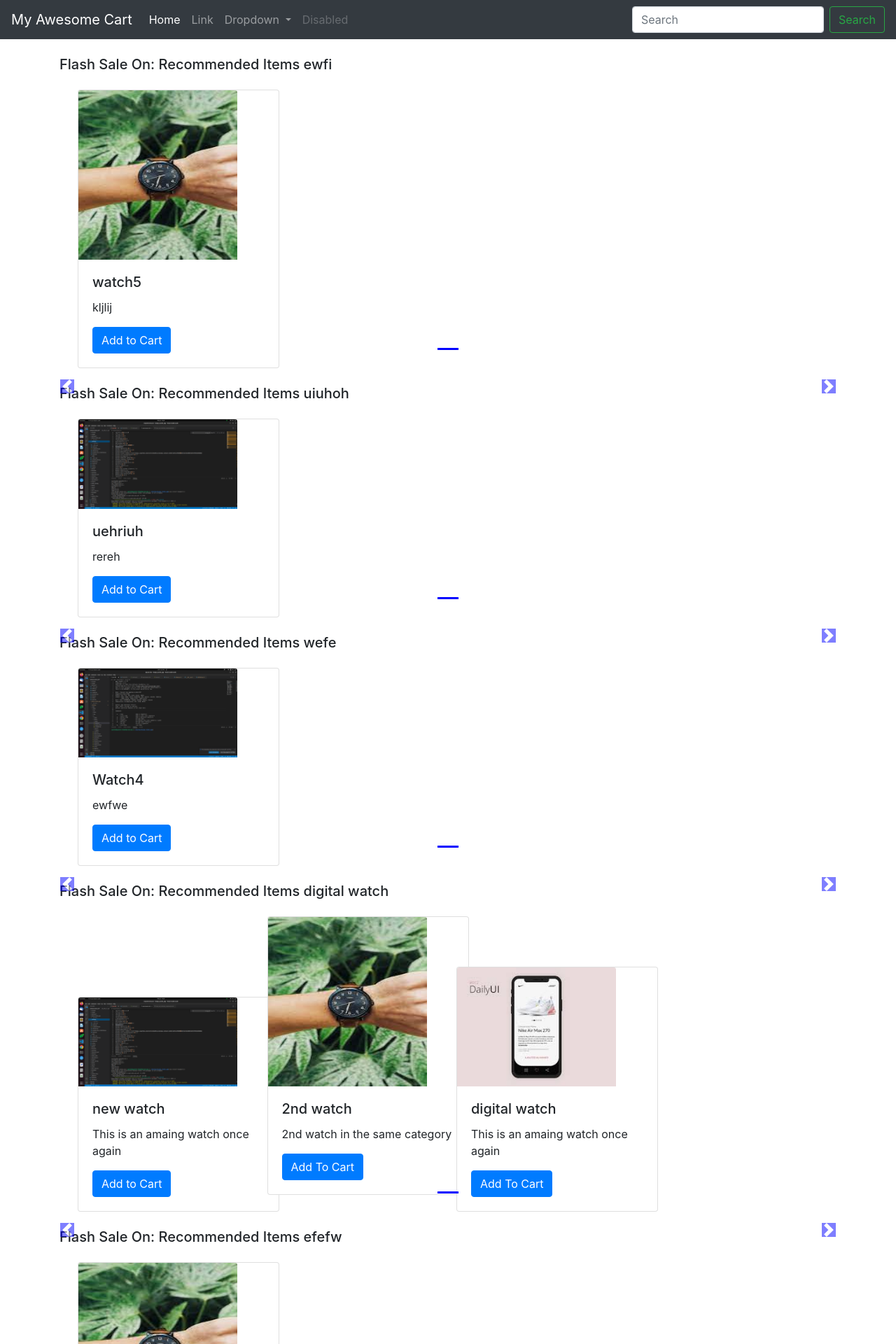
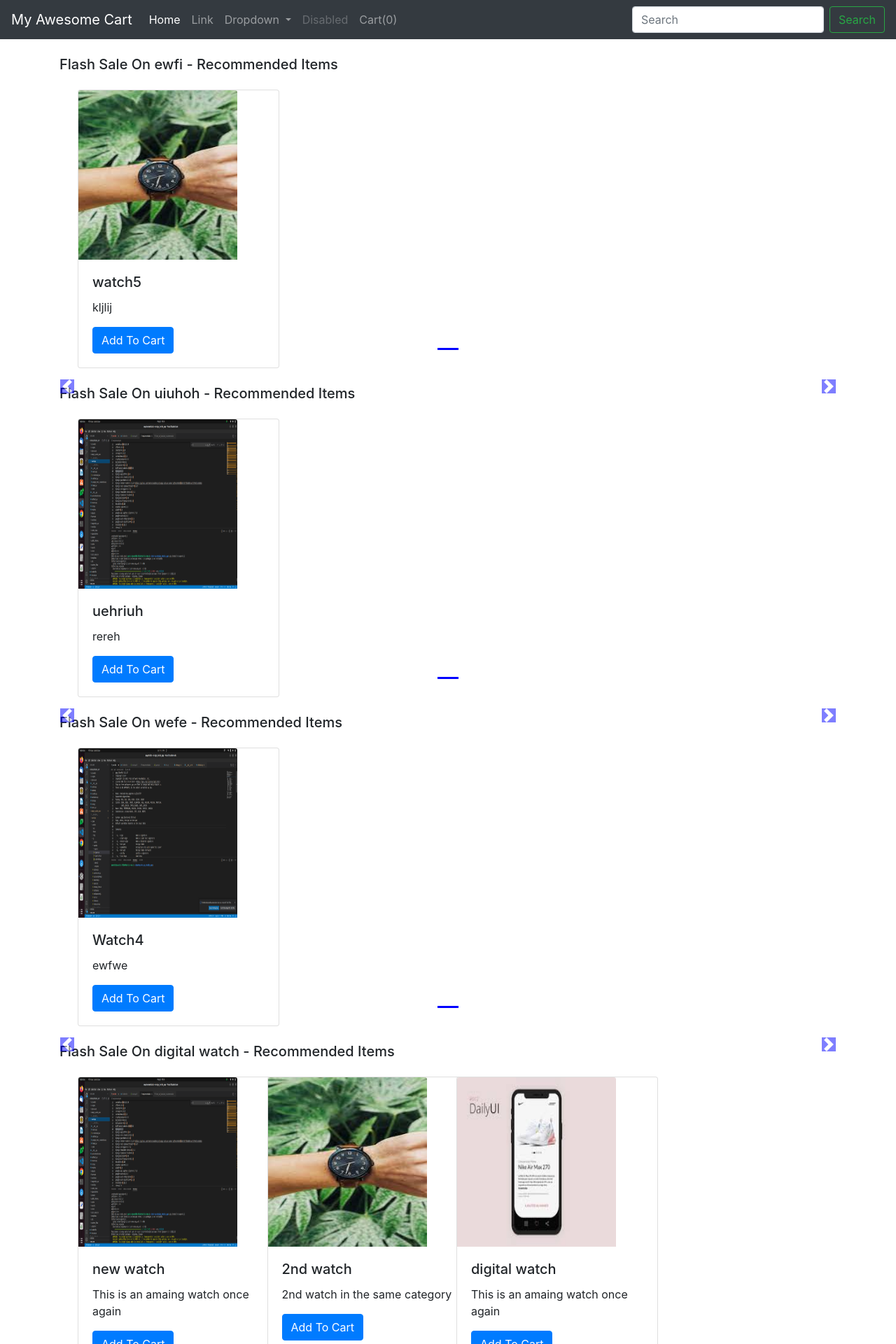
Before and after one commit to Sanchit17-code/my-First-Django-Project-E-commerce, a Django app: page /shop/ in a window 1280 px wide. Shown: the top 1920 px of the page at 70% size. Run offline with Django 3.2, Linux system fonts and the light colour scheme; data comes from the database, SQL or seed files in the repository; both versions use the stored data as it was after the commit; some libraries are stand-ins or nearby versions.

Commit message:
creating a cart and improving slider and displaying cart values

```diff
--- a/mac/shop/templates/shop/basic.html
+++ b/mac/shop/templates/shop/basic.html
@@ -43,6 +43,9 @@
       <li class="nav-item">
         <a class="nav-link disabled" href="#" tabindex="-1" aria-disabled="true">Disabled</a>
       </li>
+      <li class="nav-item">
+        <a class="nav-link" href="#">Cart(<span id="cart">0</span>)</a>
+      </li>
     </ul>
     <form class="form-inline my-2 my-lg-0">
       <input class="form-control mr-sm-2" type="search" placeholder="Search" aria-label="Search">
@@ -57,5 +60,6 @@
     <script src="https://code.jquery.com/jquery-3.3.1.slim.min.js" integrity="sha384-q8i/X+965DzO0rT7abK41JStQIAqVgRVzpbzo5smXKp4YfRvH+8abtTE1Pi6jizo" crossorigin="anonymous"></script>
     <script src="https://cdnjs.cloudflare.com/ajax/libs/popper.js/1.14.6/umd/popper.min.js" integrity="sha384-wHAiFfRlMFy6i5SRaxvfOCifBUQy1xHdJ/yoi7FRNXMRBu5WHdZYu1hA6ZOblgut" crossorigin="anonymous"></script>
     <script src="https://stackpath.bootstrapcdn.com/bootstrap/4.2.1/js/bootstrap.min.js" integrity="sha384-B0UglyR+jN6CkvvICOB2joaf5I4l3gm9GU6Hc1og6Ls7i6U/mkkaduKaBhlAXv9k" crossorigin="anonymous"></script>
+    {% block js %} {% endblock %}
   </body>
 </html>
--- a/mac/shop/templates/shop/index.html
+++ b/mac/shop/templates/shop/index.html
@@ -12,8 +12,8 @@
 
           .col-md-3 img{
 
-          width: 227px;
-          max-height: 242px;
+          max-width: 227px;
+          height: 242px;
           }
 
           body .carousel-indicator li{
@@ -46,7 +46,7 @@ bottom: auto;
 
     <!--Slideshow starts here -->
     {% for product, range, nSlides in allProds %}
-    <h5 class="my-4"> Flash Sale On: Recommended Items {{product.0.category}}</h5>
+    <h5 class="my-4">Flash Sale On {{product.0.category}} - Recommended Items</h5>
 <div id="demo{{forloop.counter}}" class="carousel slide my-3" data-ride="carousel">
     <ul class="carousel-indicators">
       <li data-target="#demo{{forloop.counter}}" data-slide-to="0" class="active"></li>
@@ -60,35 +60,27 @@ bottom: auto;
     <div class="container carousel-inner no-padding">
 
       <div class="carousel-item active">
-        <div class="col-xs-3 col-sm-3 col-md-3">
-          <div class="card" style="width: 18rem;">
-            <img src='/media/{{product.0.image}}' class="card-img-top" alt="...">
-            <div class="card-body">
-                <h5 class="card-title">{{product.0.product_name}}</h5>
-                <p class="card-text">{{product.0.desc}}</p>
-                <a href="#" class="btn btn-primary">Add to Cart</a>
-            </div>
-          </div>
-       </div>
 
 
-        {% for i in product|slice:"1:"%}
+        {% for i in product %}
         <div class="col-xs-3 col-sm-3 col-md-3">
           <div class="card" style="width: 18rem;">
             <img src='/media/{{i.image}}' class="card-img-top" alt="...">
             <div class="card-body">
               <h5 class="card-title">{{i.product_name}}</h5>
               <p class="card-text">{{i.desc}}</p>
-              <a href="#" class="btn btn-primary">Add To Cart</a>
+              <button id="pr{{i.id}}" class="btn btn-primary cart">Add To Cart</button>
             </div>
           </div>
         </div>
-        {% if forloop.counter|divisibleby:3 and forloop.counter > 0 and not forloop.last %}
+        {% if forloop.counter|divisibleby:4 and forloop.counter > 0 and not forloop.last %}
       </div><div class="carousel-item">
         {% endif %}
 
         {% endfor %}
     </div>
+
+
 
 </div>
 </div>
@@ -102,3 +94,32 @@ bottom: auto;
     {% endfor %}
 </div>
  {% endblock %}
+
+{% block js %}
+<script>
+console.log('working');
+if(localStorage.getItem('cart') == null){
+var cart = {};
+}
+else
+{
+cart = JSON.parse(localStorage.getItem('cart'));
+document.getElementById('cart').innerHTML = Object.keys(cart).length;
+}
+$('.cart').click(function(){
+console.log('clicked');
+var idstr = this.id.toString();
+console.log(idstr);
+if (cart[idstr] !=undefined){
+cart[idstr] = cart[idstr] + 1;
+}
+else
+{
+cart[idstr] = 1;
+}
+console.log(cart);
+localStorage.setItem('cart', JSON.stringify(cart));
+document.getElementById('cart').innerHTML = Object.keys(cart).length;
+});
+</script>
+{% endblock %}
```
Also changed, not shown: mac/db.sqlite3, mac/media/shop/images/item1_Lu4ZE8b.jpeg (added).
